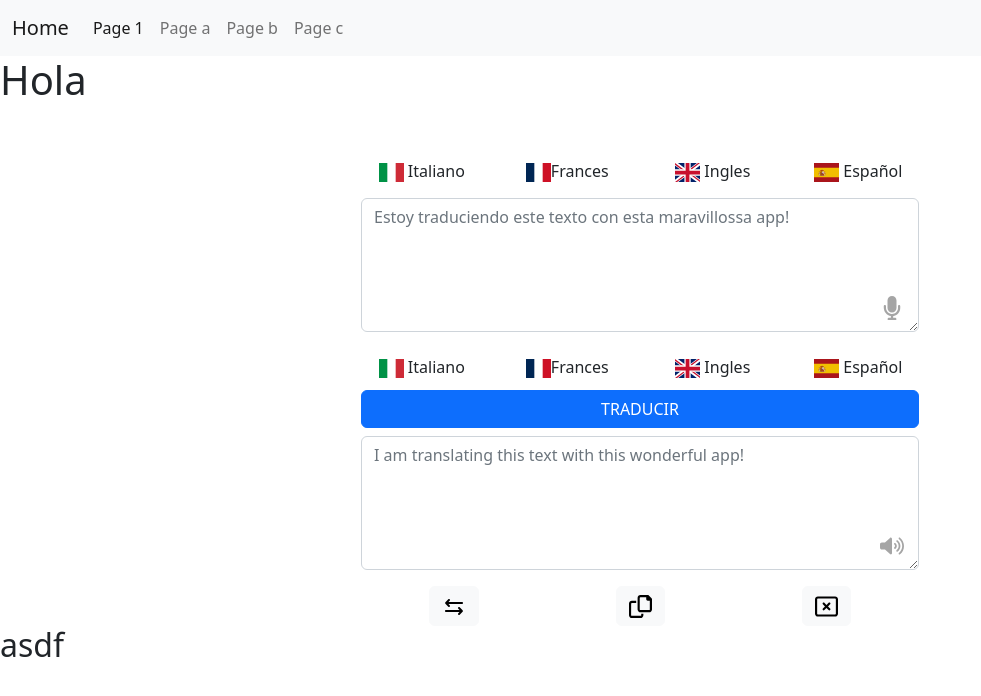
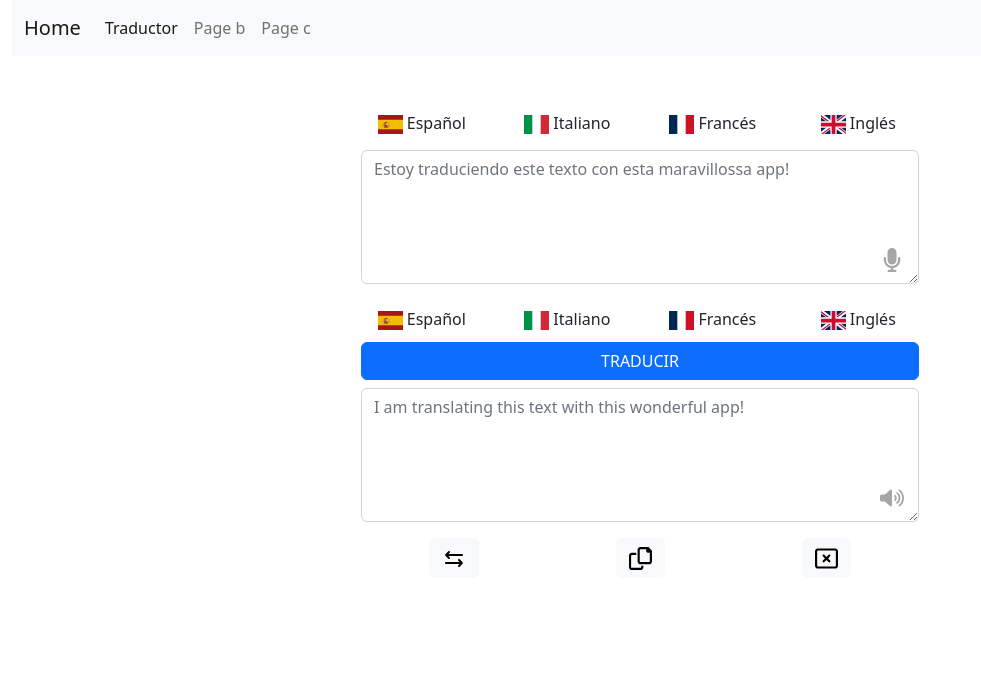
Before and after one commit to matiasard/tp5-WebService-4021, an Angular app: page / in a window 1280 px wide. Shown: the top 696 px of the page, without its empty margins (0-981 px from the left). Built offline with nearby package versions, Linux system fonts and the light colour scheme.

Commit message:
App traductor funcionando

```diff
--- a/src/app/app-routing.module.ts
+++ b/src/app/app-routing.module.ts
@@ -1,10 +1,34 @@
 import { NgModule } from '@angular/core';
 import { RouterModule, Routes } from '@angular/router';
 
-const routes: Routes = [];
+import { TraductorComponent } from './traductor/pages/traductor/traductor.component';
+
+const routes: Routes = [
+  {
+    path: '',
+    component: TraductorComponent,
+    pathMatch: 'full',
+  },
+  {
+    path: 'traductor',
+    component: TraductorComponent,
+  },
+  // {
+  //   path: 'region',
+  //   component: PorRegionComponent,
+  // },
+  // {
+  //   path: 'pais/:id',
+  //   component: VerPaisComponent,
+  // },
+  {
+    path: '**',
+    redirectTo: '',
+  },
+];
 
 @NgModule({
   imports: [RouterModule.forRoot(routes)],
-  exports: [RouterModule]
+  exports: [RouterModule],
 })
-export class AppRoutingModule { }
+export class AppRoutingModule {}
--- a/src/app/app.component.html
+++ b/src/app/app.component.html
@@ -1,5 +1,11 @@
-<app-header></app-header>
-<h1 class="">Hola</h1>
-<app-traductor></app-traductor>
+<div class="container-fluid">
+  <div class="row">
+    <div class="col">
+      <app-header></app-header>
+    </div>
+  </div>
 
-<h2>asdf</h2>
+  <div class="col">
+    <router-outlet></router-outlet>
+  </div>
+</div>
--- a/src/app/shared/header/header.component.html
+++ b/src/app/shared/header/header.component.html
@@ -1,7 +1,7 @@
 <!-- START NAVBAR -->
 <nav class="navbar navbar-expand-lg navbar-light bg-light">
   <div class="container-fluid">
-    <a class="navbar-brand" href="./index.html">Home</a>
+    <a class="navbar-brand" routerLink="traductor">Home</a>
     <button class="navbar-toggler" type="button" data-bs-toggle="collapse" data-bs-target="#navbarNavDropdown"
       aria-controls="navbarNavDropdown" aria-expanded="false" aria-label="Toggle navigation">
       <span class="navbar-toggler-icon"></span>
@@ -9,16 +9,13 @@
     <div class="collapse navbar-collapse" id="navbarNavDropdown">
       <ul class="navbar-nav">
         <li class="nav-item">
-          <a class="nav-link active" aria-current="page" href="./page-1.html" target="_blank">Page 1</a>
+          <a class="nav-link active" routerLink="traductor">Traductor</a>
         </li>
         <li class="nav-item">
-          <a class="nav-link" href="./page-a.html">Page a</a>
+          <a class="nav-link" routerLink="traductor">Page b</a>
         </li>
         <li class="nav-item">
-          <a class="nav-link" href="./page-b.html">Page b</a>
-        </li>
-        <li class="nav-item">
-          <a class="nav-link" href="./page-c.html">Page c</a>
+          <a class="nav-link" routerLink="traductor">Page c</a>
         </li>
         <!-- <li class="nav-item dropdown">
               <a class="nav-link dropdown-toggle" href="#" id="navbarDropdownMenuLink" role="button"
--- a/src/app/shared/shared.module.ts
+++ b/src/app/shared/shared.module.ts
@@ -1,10 +1,13 @@
 import { NgModule } from '@angular/core';
 import { CommonModule } from '@angular/common';
+import { RouterModule } from '@angular/router';
+//TODO: NO OLVIDAR iMPORTAR AppRoutingModule ☝ PARA QUE FUNCIONE routerLink
+
 import { HeaderComponent } from './header/header.component';
 
 @NgModule({
   declarations: [HeaderComponent],
-  imports: [CommonModule],
+  imports: [CommonModule, RouterModule],
   exports: [HeaderComponent],
 })
 export class SharedModule {}
--- /dev/null
+++ b/src/app/traductor/interfaces/Languages.interface.ts
@@ -0,0 +1,5 @@
+export interface Languages {
+  language: string;
+  name: string;
+  img: string;
+}
--- a/src/app/traductor/pages/traductor/traductor.component.html
+++ b/src/app/traductor/pages/traductor/traductor.component.html
@@ -8,8 +8,24 @@
       <div class="col col-lg-6">
 
         <!-- START BUTTONS  -->
-        <div class="row row-cols-2 row-cols-md-4 mb-2" role="group" aria-label="">
-          <button type="button" class="btn col">
+        <div class="row row-cols-2 row-cols-md-4 mb-2"
+          role="group" aria-label="">
+
+          <button
+            type="button"
+            class="btn col"
+            *ngFor="let item of languages"
+            (click)="activeLanguageSource(item.language)"
+            [ngClass]="getClassCssSource(item.language)">
+            <div class="btn-primary ">
+              <img src="./assets/images/{{item.img}}"
+                width="25" alt="Bandera de {{item.name}}">
+              {{item.name | titlecase}}
+            </div>
+          </button>
+
+          <!-- * ☝ -->
+          <!-- <button type="button" class="btn col">
             <div class="btn-primary ">
               <img src="./assets/images/svg-country/it.svg" width="25" alt="Bandera de Italia">
               Italiano
@@ -35,14 +51,18 @@
               <img src="./assets/images/svg-country/es.svg" width="25" alt="Bandera de España">
               Español
             </div>
-          </button>
+          </button>-->
         </div>
         <!-- END BUTTONS  -->
 
         <!-- START TEXT-AREA -->
         <div class="mb-3 container-text-area">
-          <textarea class="form-control" id="exampleFormControlTextarea1" rows="5"
-            placeholder="Estoy traduciendo este texto con esta maravillossa app!"></textarea>
+          <textarea
+            class="form-control"
+            id="exampleFormControlTextarea1" rows="5"
+            placeholder="Estoy traduciendo este texto con esta maravillossa app!"
+            [(ngModel)]="text">
+          </textarea>
           <div class="icon-svg">
             <button class="btn px-1">
               <svg xmlns="http://www.w3.org/2000/svg" width="24" height="24" viewBox="0 0 384 512">
@@ -56,7 +76,21 @@
 
         <!-- START BUTTONS  -->
         <div class="row row-cols-2 row-cols-md-4" role="group" aria-label="">
-          <button type="button" class="btn col">
+
+          <button
+            type="button"
+            class="btn col"
+            *ngFor="let item of languages"
+            (click)="activeLanguageTarget(item.language)"
+            [ngClass]="getClassCSSTarget(item.language)">
+            <div class="btn-primary ">
+              <img src="./assets/images/{{item.img}}"
+                width="25" alt="Bandera de {{item.name}}">
+              {{item.name | titlecase }}
+            </div>
+          </button>
+
+          <!-- <button type="button" class="btn col">
             <div class="btn-primary ">
               <img src="./assets/images/svg-country/it.svg" width="25" alt="Bandera de Italia">
               Italiano
@@ -82,20 +116,28 @@
               <img src="./assets/images/svg-country/es.svg" width="25" alt="Bandera de España">
               Español
             </div>
-          </button>
+          </button> -->
         </div>
         <!-- END BUTTONS  -->
 
         <!-- START BUTTON LARGE -->
         <div class="d-grid mt-1">
-          <button class="btn btn-primary text-uppercase" type="button">Traducir</button>
+          <button
+            class="btn btn-primary text-uppercase"
+            type="button"
+            (click)="traducirText()">
+            Traducir
+          </button>
         </div>
         <!-- END BUTTON LARGE -->
 
         <!-- START TEXT-AREA -->
         <div class="mb-3 mt-2 container-text-area">
-          <textarea class="form-control" id="exampleFormControlTextarea1" rows="5"
-            placeholder="I am translating this text with this wonderful app!"></textarea>
+          <textarea
+            class="form-control"
+            id="exampleFormControlTextarea1"
+            rows="5"
+            placeholder="I am translating this text with this wonderful app!">{{textoTraducido}}</textarea>
           <div class="icon-svg">
             <button class="btn px-1">
               <svg xmlns="http://www.w3.org/2000/svg" width="24" height="24" viewBox="0 0 640 512">
--- a/src/app/traductor/pages/traductor/traductor.component.ts
+++ b/src/app/traductor/pages/traductor/traductor.component.ts
@@ -1,15 +1,72 @@
 import { Component, OnInit } from '@angular/core';
+import { Languages } from '../../interfaces/Languages.interface';
+import { TraductorService } from '../../services/traductor.service';
 
 @Component({
   selector: 'app-traductor',
   templateUrl: './traductor.component.html',
-  styleUrls: ['./traductor.component.css']
+  styleUrls: ['./traductor.component.css'],
 })
 export class TraductorComponent implements OnInit {
+  source!: string;
+  target!: string;
+  text!: string;
+  textoTraducido: string = '';
 
-  constructor() { }
+  languages: Languages[] = [
+    {
+      language: 'es',
+      name: 'español',
+      img: 'svg-country/es.svg',
+    },
+    {
+      language: 'it',
+      name: 'italiano',
+      img: 'svg-country/it.svg',
+    },
+    {
+      language: 'fr',
+      name: 'francés',
+      img: 'svg-country/fr.svg',
+    },
+    {
+      language: 'en',
+      name: 'inglés',
+      img: 'svg-country/gb.svg',
+    },
+  ];
 
-  ngOnInit(): void {
+  constructor(private traductorService: TraductorService) {}
+
+  ngOnInit(): void {}
+
+  getClassCssSource(item: string) {
+    return item == this.source ? 'btn-primary' : '';
+  }
+  getClassCSSTarget(item: string) {
+    return item == this.target ? 'btn-primary' : '';
   }
 
+  activeLanguageSource(selectedSource: string) {
+    console.log(selectedSource);
+    this.source = selectedSource;
+  }
+
+  activeLanguageTarget(selectedTarget: string) {
+    console.log(selectedTarget);
+    this.target = selectedTarget;
+  }
+
+  // traducirText(source: string, target: string, text: string) {
+  traducirText() {
+    if (this.text.length == 0) {
+      return;
+    }
+    this.traductorService
+      .traducirTexto(this.source, this.target, this.text)
+      .subscribe(
+        (resp) =>
+          (this.textoTraducido = resp.data.translations[0].translatedText)
+      );
+  }
 }
--- /dev/null
+++ b/src/app/traductor/services/traductor.service.ts
@@ -0,0 +1,37 @@
+import { Injectable } from '@angular/core';
+import { HttpClient, HttpHeaders, HttpParams } from '@angular/common/http';
+import { Observable } from 'rxjs';
+import { Traducir } from '../interfaces/traducir.interface';
+
+@Injectable({
+  providedIn: 'root',
+})
+export class TraductorService {
+  private apiUrl: string =
+    'https://google-translate1.p.rapidapi.com/language/translate/v2';
+
+  private get getHttpHeader() {
+    return {
+      headers: new HttpHeaders({
+        'content-type': 'application/x-www-form-urlencoded',
+        'X-RapidAPI-Host': 'google-translate1.p.rapidapi.com',
+        'X-RapidAPI-Key': '2272da370bmsh959fdd726380f99p1b51d0jsnd82d9badb07c',
+      }),
+    };
+  }
+
+  constructor(private http: HttpClient) {}
+
+  public traducirTexto(
+    source: string,
+    target: string,
+    text: string
+  ): Observable<Traducir> {
+    console.log(source, target, text);
+    const body = new HttpParams()
+      .set('q', text)
+      .set('target', target)
+      .set('source', source);
+    return this.http.post<Traducir>(this.apiUrl, body, this.getHttpHeader);
+  }
+}
--- a/src/app/traductor/traductor.module.ts
+++ b/src/app/traductor/traductor.module.ts
@@ -1,7 +1,8 @@
 import { NgModule } from '@angular/core';
 import { CommonModule } from '@angular/common';
+import { FormsModule } from '@angular/forms';
+
 import { TraductorComponent } from './pages/traductor/traductor.component';
-import { FormsModule } from '@angular/forms';
 
 @NgModule({
   declarations: [TraductorComponent],
```
Also changed, not shown: src/app/app.module.ts (+10 -3 lines), src/app/traductor/interfaces/traducir.interface.ts (added, +11 -0 lines), 1 other file (tests, documents, lock files or other folders).
